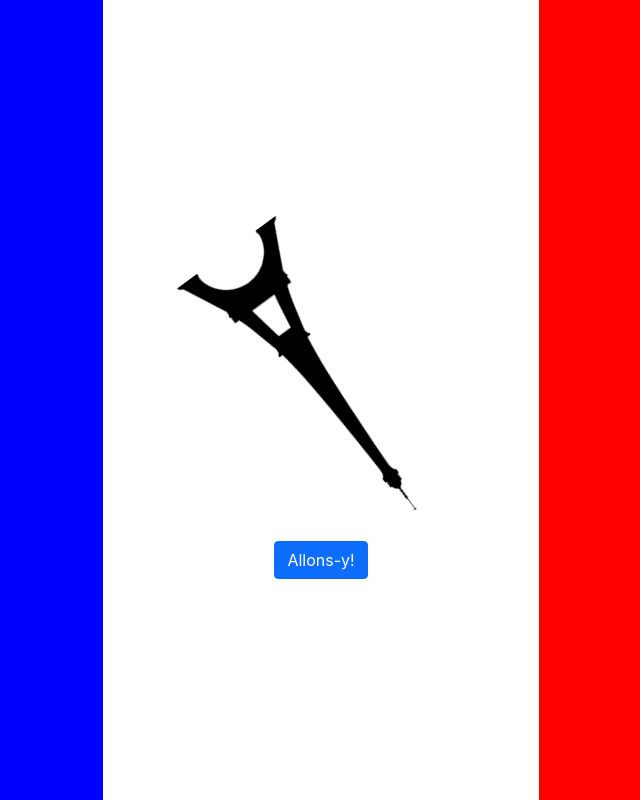
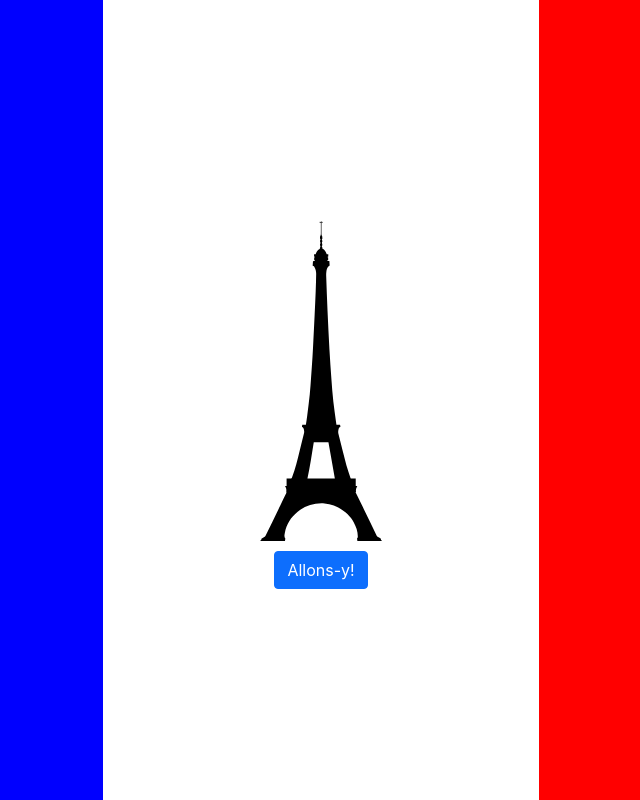
Before and after one commit to ryanMegarityART/my-french-app, a React (Create React App) app: page / in a window 1280 px wide. Shown: the whole page, without its empty margins (319-959 px from the left). Built offline with nearby package versions, Linux system fonts and the light colour scheme.

Commit message:
update styling

```diff
--- a/src/App.css
+++ b/src/App.css
@@ -5,12 +5,8 @@
 .App-logo {
   height: 40vmin;
   pointer-events: none;
-}
-
-@media (prefers-reduced-motion: no-preference) {
-  .App-logo {
-    animation: App-logo-spin infinite 20s linear;
-  }
+  z-index: 5;
+  margin: 10px;
 }
 
 .App-header {
```
